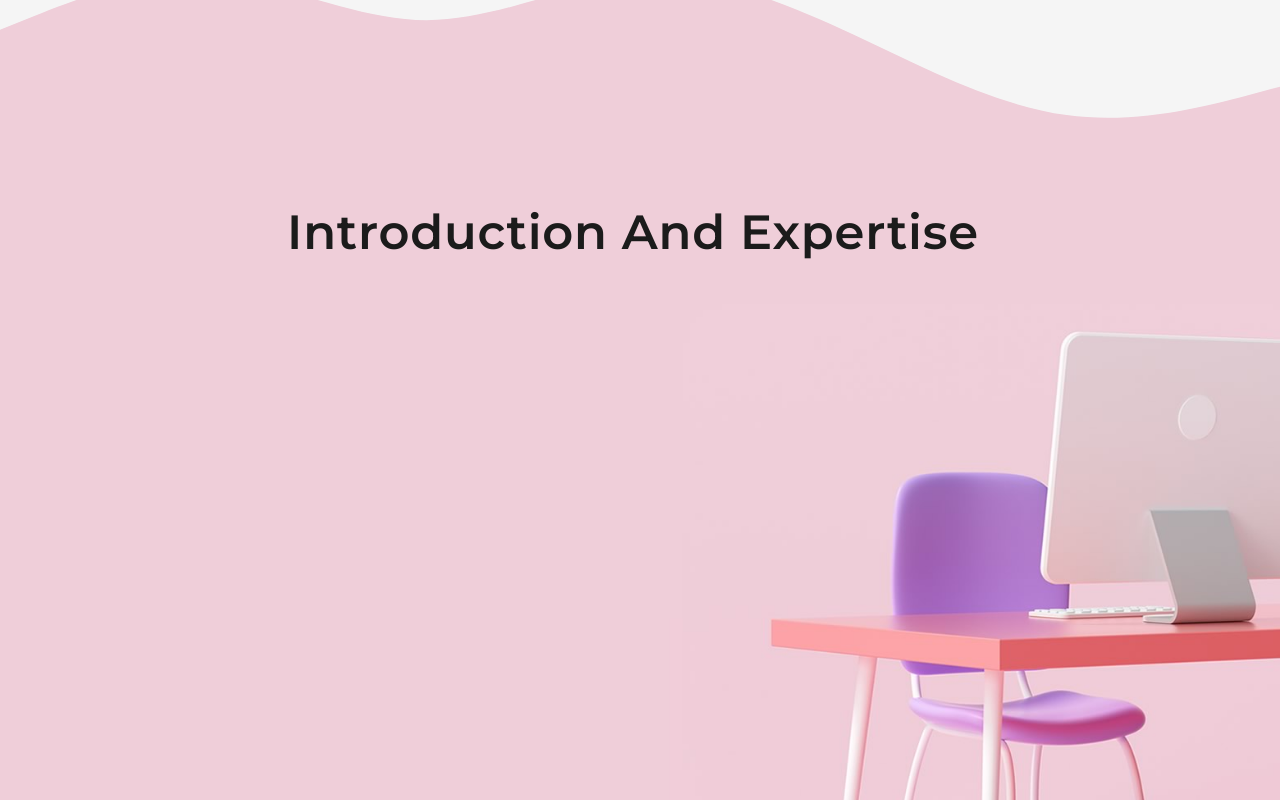
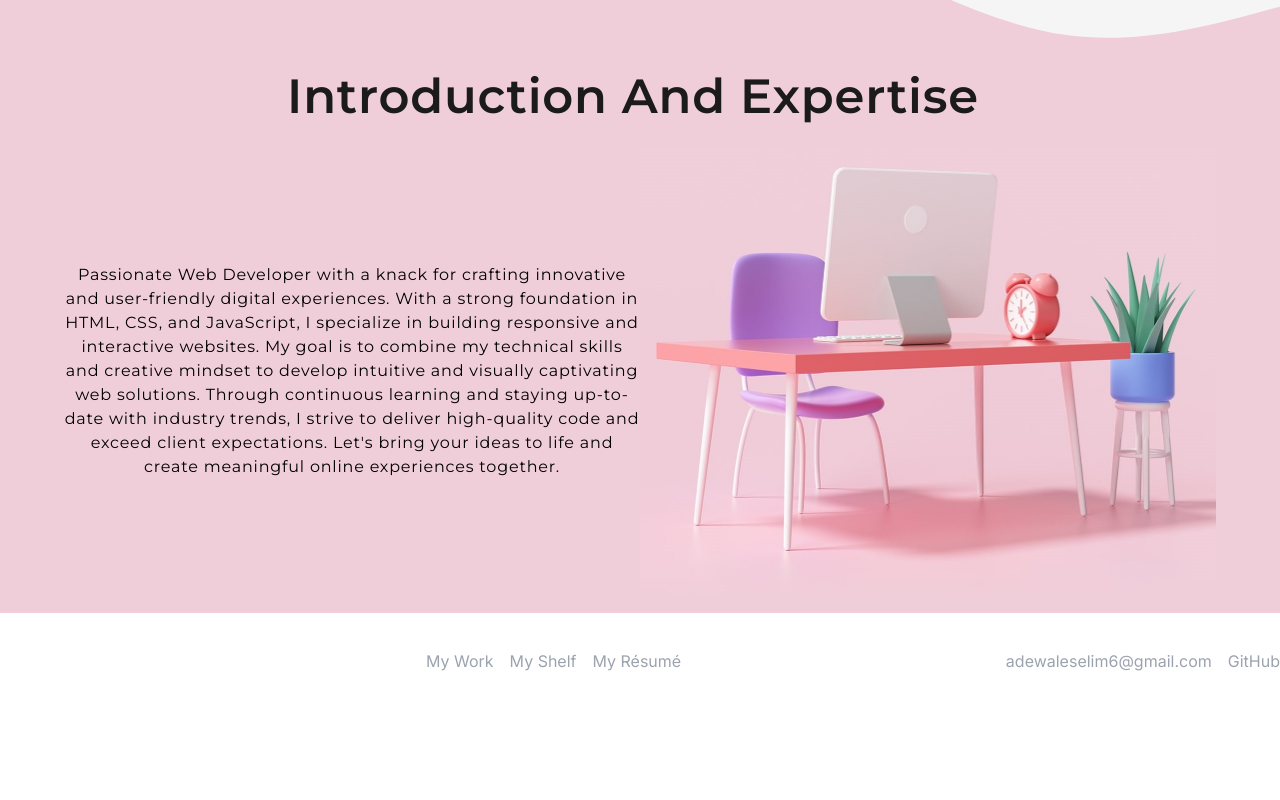
Before and after one commit to oslim4321/Oslim-portfolio, a Next.js app: page / in a window 1280 px wide. Shown: the part 860-1660 px from the top of the page. After the commit the page ends 1569 px from the top, so only its background shows below. Built offline with nearby package versions, Linux system fonts and the light colour scheme.

Commit message:
working 13

```diff
--- a/src/components/Footer.js
+++ b/src/components/Footer.js
@@ -9,10 +9,9 @@ const Footer = () => {
       transition={{ duration: 0.5 }}
       className="bg-gray-9f00 h-1[100vh] text-white py-6"
       style={{
-        backgroundImage: `url("/images/12557718_4990044.jpg")`,
+        backgroundImage: "/images/12557718_4990044.jpg",
         backgroundSize: "cover",
         backgroundRepeat: "no-repeat",
-        height: "100vh",
       }}
     >
       <div className="container mx-auto flex flex-col md:flex-row justify-between items-center">
--- a/src/components/Navbar.js
+++ b/src/components/Navbar.js
@@ -99,7 +99,7 @@ const Navbar = () => {
             <Logo />
           </div>
         </div>
-        <HireMe />
+        {/* <HireMe /> */}
       </div>
     </>
   );
--- a/src/components/TipsAboutMe.js
+++ b/src/components/TipsAboutMe.js
@@ -1,13 +1,14 @@
 import React from "react";
 import AnimatedText from "./AnimatedText";
+import Image from "next/image";
 
 const TipsAboutMe = () => {
   return (
-    <>
+    <div className="relative">
       <svg
         xmlns="http://www.w3.org/2000/svg"
         viewBox="0 0 1440 320"
-        className="mt-20"
+        className=" -mb-14"
       >
         <path
           fill="#efced9"
@@ -20,16 +21,40 @@ const TipsAboutMe = () => {
           text="Introduction and Expertise"
           className="!text-5xl font-bold capitalize"
         />
-        <div
-          style={{
-            backgroundImage: `url("/images/cartoonTable.jpg")`,
-            backgroundSize: "cover",
-            backgroundRepeat: "no-repeat",
-            height: "100vh",
-          }}
-        ></div>
+        <div className=" cont grid grid-cols-12 place-items-center">
+          <div className="col-span-12 md:col-span-6">
+            <p className="text-center">
+              Passionate Web Developer with a knack for crafting innovative and
+              user-friendly digital experiences. With a strong foundation in
+              HTML, CSS, and JavaScript, I specialize in building responsive and
+              interactive websites. My goal is to combine my technical skills
+              and creative mindset to develop intuitive and visually captivating
+              web solutions. Through continuous learning and staying up-to-date
+              with industry trends, I strive to deliver high-quality code and
+              exceed client expectations. Let's bring your ideas to life and
+              create meaningful online experiences together.
+            </p>
+          </div>
+          <div className="col-span-12 md:col-span-6">
+            <Image
+              src={"/images/cartoonTable.jpg"}
+              width={"700"}
+              height={"700"}
+              className="w-full "
+            />
+          </div>
+
+          {/* <div
+            // className="flex justify-ceenter items-center"
+            style={{
+              backgroundImage: `url("/images/cartoonTable.jpg")`,
+              backgroundSize: "cover",
+              backgroundRepeat: "no-repeat",
+            }}
+          ></div> */}
+        </div>
       </div>
-    </>
+    </div>
   );
 };
 
```
Also changed, not shown: public/images/cartoonTable.jpg.
